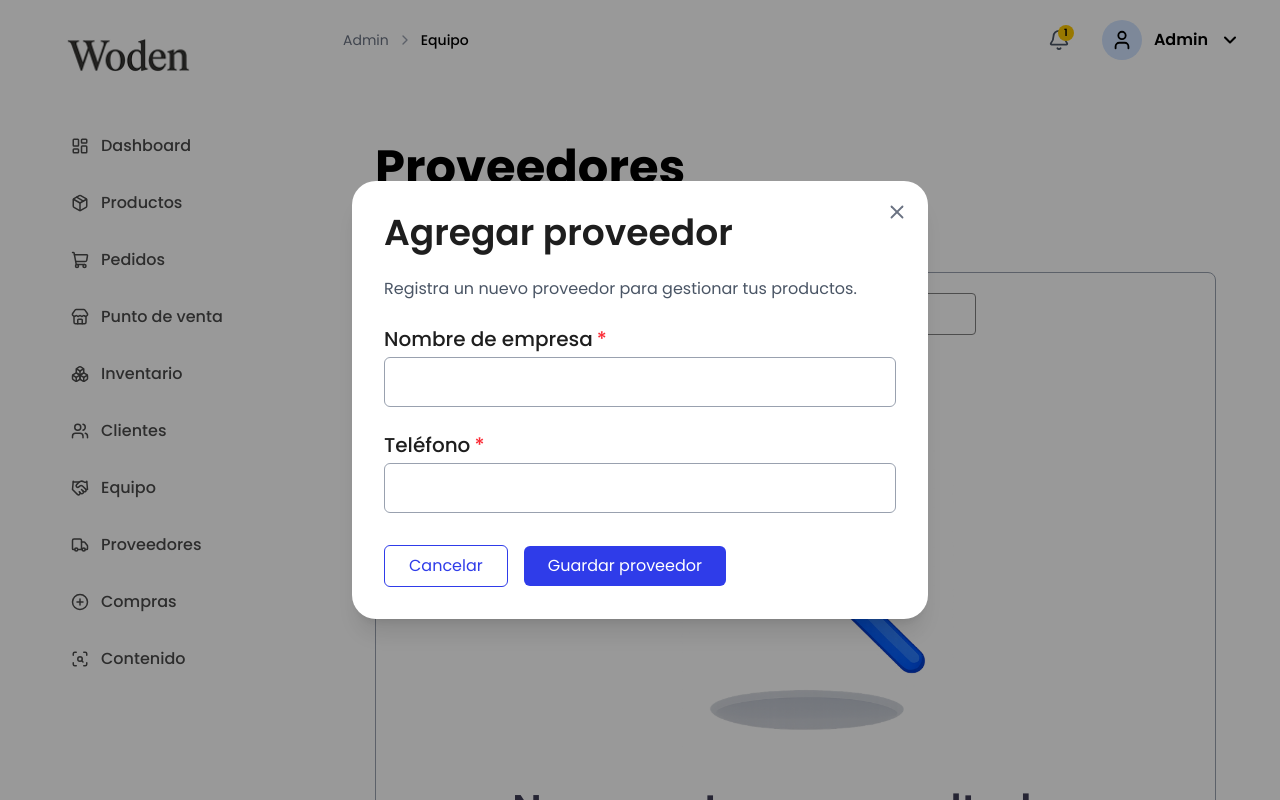
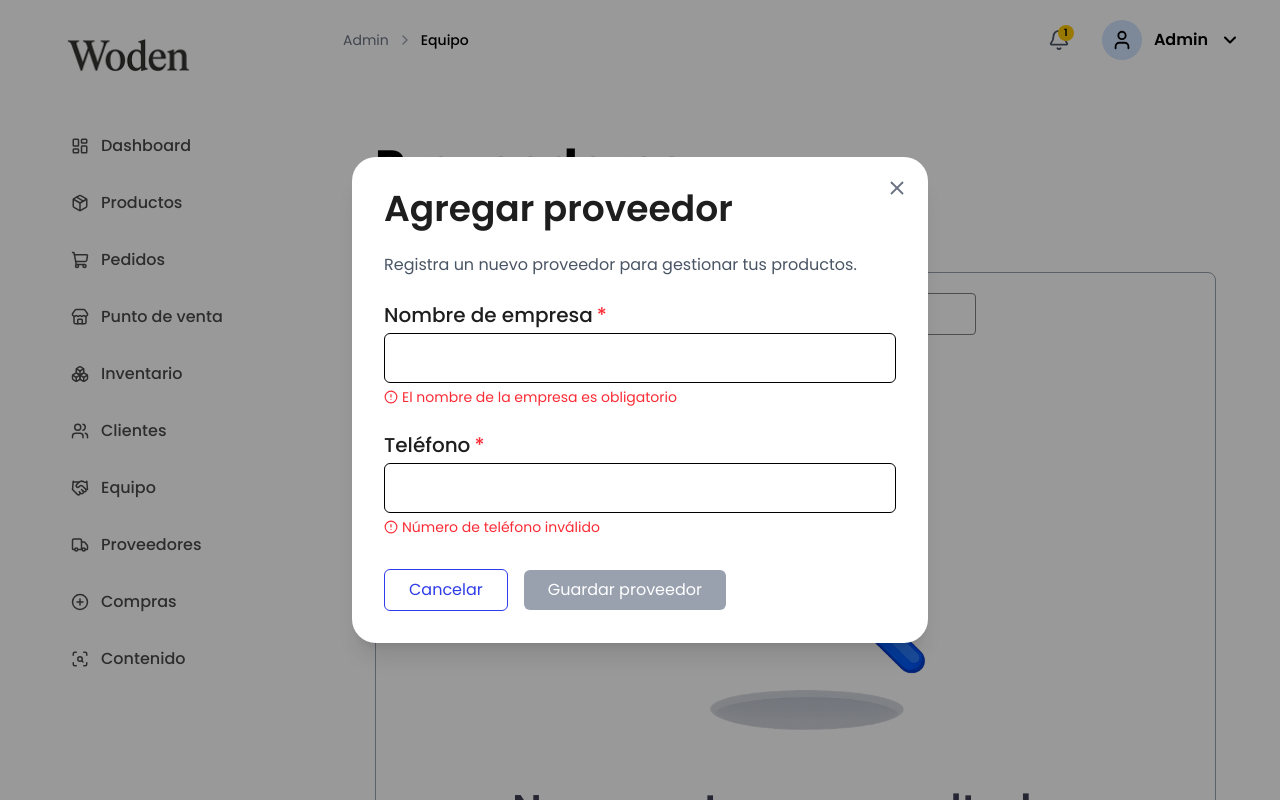
Before and after one commit to xXSalvadorAndradeXx/enterprise-digital-transform, a Next.js app in the folder erp-admin/: page /Provedor in a window 1280 px wide. Both pictures are taken after typing "Sample" into the empty fields and a click on the button "Agregar proveedor". Shown: the top 800 px of the page. Built offline with nearby package versions, Linux system fonts and the light colour scheme.

Commit message:
TASK 670 T-07: Lógica y validaciones del formulario (React Hook Form + Zod)

```diff
--- a/erp-admin/src/app/(erp)/Provedor/page.tsx
+++ b/erp-admin/src/app/(erp)/Provedor/page.tsx
@@ -7,6 +7,13 @@ import LoadingState from "@/components/ui/LoadingState";
 import Modal from "@/components/ui/Modal";
 import ModalSuccess from "@/components/ui/ModalSuccess";
 import Input from "@/components/ui/Input";
+import { useForm } from "react-hook-form";
+import { zodResolver } from "@hookform/resolvers/zod";
+
+import {
+  supplierSchema,
+  type SupplierForm,
+} from "@/lib/validations/supplierSchema";
 
 
 
@@ -34,11 +41,26 @@ export default function ProveedorPage() {
   const [isSearching, setIsSearching] = useState(false);
   const [openModal, setOpenModal] = useState(false);
   const [openSuccess, setOpenSuccess] = useState(false);
-  const [companyName, setCompanyName] = useState("");
-  const [phone, setPhone] = useState("");
+  const {
+  register,
+  handleSubmit,
+  trigger,
+  formState: { errors, isValid },
+} = useForm<SupplierForm>({
+  resolver: zodResolver(supplierSchema),
+  mode: "onChange",
+});
+
 
 
   const view = "table"; // Cambia esto según la vista que quieras mostrar
+
+useEffect(() => {
+  if (openModal) {
+    trigger();
+  }
+}, [openModal, trigger]);
+
 
   useEffect(() => {
   setIsSearching(true);
@@ -206,7 +228,13 @@ export default function ProveedorPage() {
   title="Agregar proveedor"
   onClose={() => setOpenModal(false)}
 >
-  <div className="space-y-6">
+  <form
+  onSubmit={handleSubmit(() => {
+    setOpenModal(false);
+    setOpenSuccess(true);
+  })}
+  className="space-y-6"
+>
     <p className="text-gray-600">
       Registra un nuevo proveedor para gestionar tus productos.
     </p>
@@ -215,16 +243,16 @@ export default function ProveedorPage() {
   label="Nombre de empresa"
   required
   placeholder=""
-      value={companyName}
-      onChange={(e) => setCompanyName(e.target.value)}
+  error={errors.companyName?.message}
+  {...register("companyName")}
 />
 
     <Input
   label="Teléfono"
   required
   placeholder=""
-      value={phone}
-      onChange={(e) => setPhone(e.target.value)}
+  error={errors.phone?.message}
+  {...register("phone")}
 />
 
     <div className="mt-8 flex items-center gap-4">
@@ -236,16 +264,26 @@ export default function ProveedorPage() {
   </button>
 
  <button
-    onClick={() => {
-      setOpenModal(false);
-      setOpenSuccess(true);
-    }}
-    className="min-w-[180px] rounded-md bg-[#2F3CE9] px-6 py-2 text-white transition hover:bg-[#2432d4]"
+  type="submit"
+  disabled={!isValid}
+  className={`
+    min-w-[180px]
+    rounded-md
+    px-6
+    py-2
+    text-white
+    transition
+    ${
+      isValid
+        ? "bg-[#2F3CE9] hover:bg-[#2432d4]"
+        : "cursor-not-allowed bg-gray-400"
+    }
+  `}
 >
   Guardar proveedor
 </button>
 </div>
-  </div>
+  </form>
 </Modal>
 
 <ModalSuccess
--- a/erp-admin/src/components/ui/Input/Input.tsx
+++ b/erp-admin/src/components/ui/Input/Input.tsx
@@ -26,16 +26,14 @@ export default function Input({
   w-full
   rounded-md
   border
+  border-black
   px-4
   py-3
   text-black
+  caret-black
   outline-none
   transition
-          ${
-            error
-              ? "border-red-500 focus:border-red-500"
-              : "border-gray-400 focus:border-[#2E37D3]"
-          }
+  focus:border-black
   ${className}
 `}
         {...props}
--- /dev/null
+++ b/erp-admin/src/lib/validations/supplierSchema.ts
@@ -0,0 +1,16 @@
+import { z } from "zod";
+
+export const supplierSchema = z.object({
+  companyName: z
+    .string()
+    .min(1, "El nombre de la empresa es obligatorio"),
+
+  phone: z
+    .string()
+    .regex(
+      /^\+503\s\d{4}-\d{4}$/,
+      "Número de teléfono inválido"
+    ),
+});
+
+export type SupplierForm = z.infer<typeof supplierSchema>;
```
Lines whose indentation alone changed are shown as unchanged.
